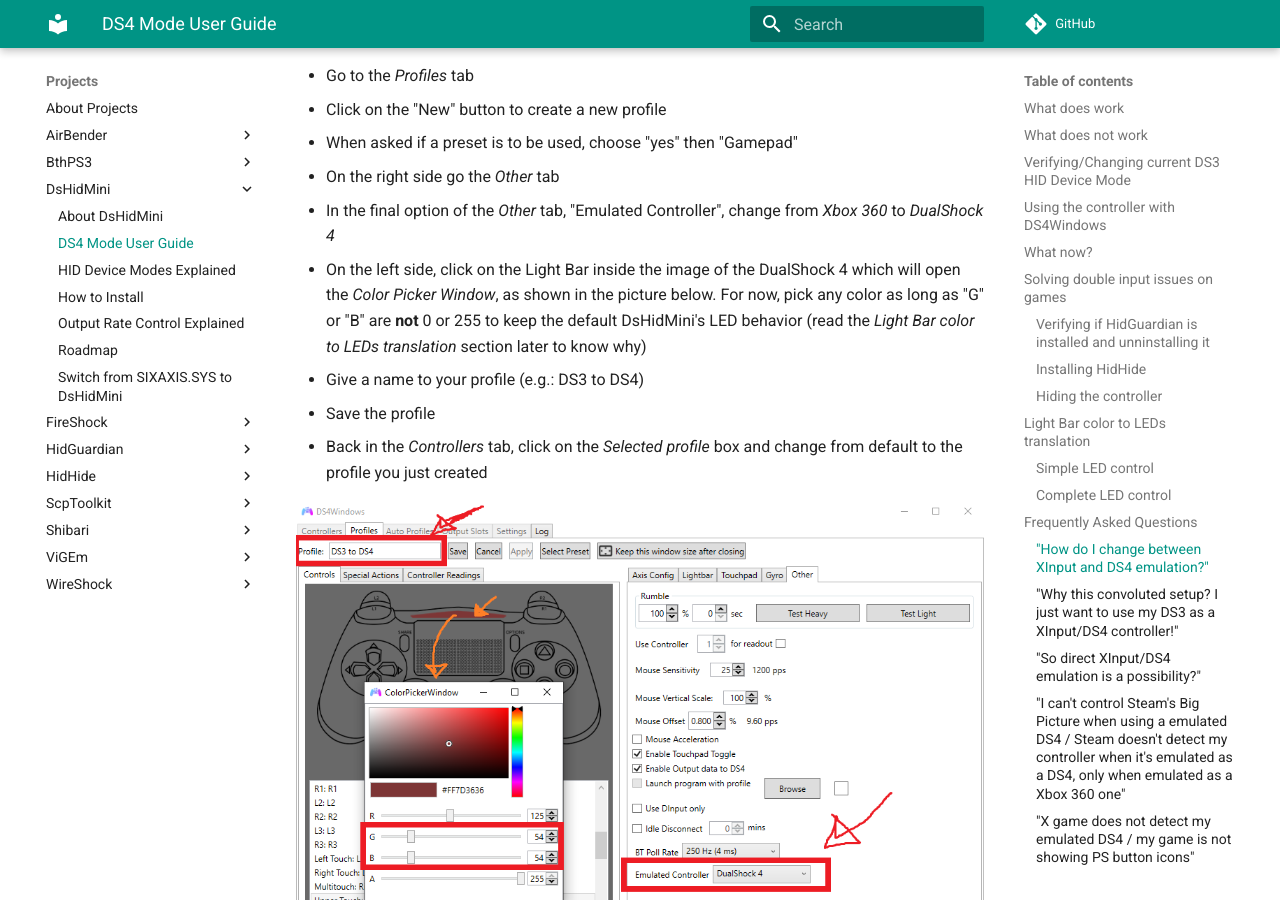
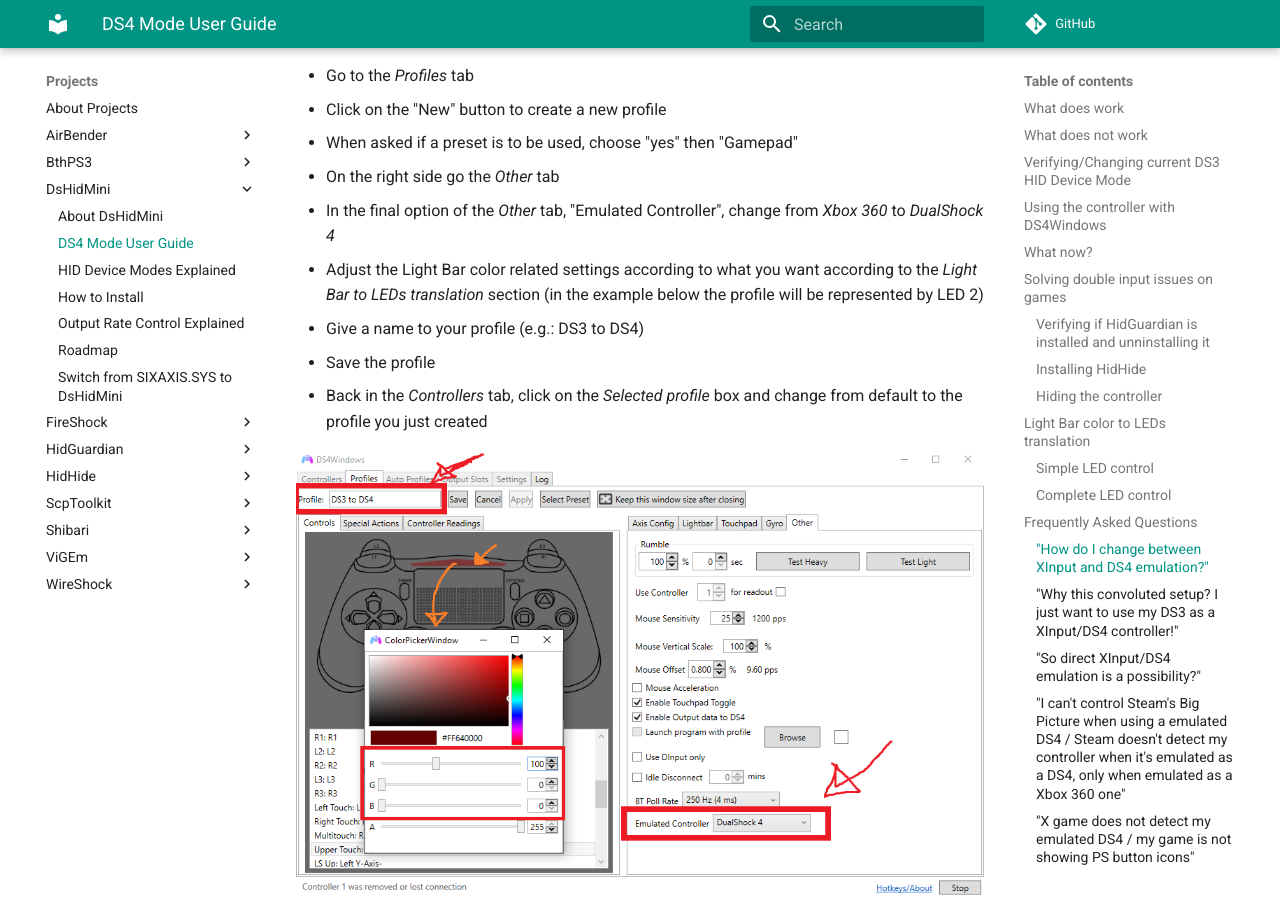
Before and after one commit to nefarius/ViGEm.github.io, an MkDocs documentation site: the page built from docs/projects/DsHidMini/DS4-Mode-User-Guide.md, in a window 1280 px wide and 900 px high, scrolled down 9982 px. Built offline with MkDocs 1.6.1 and Material for MkDocs 9.7.7, drawn with Linux system fonts in a browser that asks for light colours; comment, search, counter and statistics services are not loaded.

Commit message:
Changes to profile creation example

```diff
--- a/docs/projects/DsHidMini/DS4-Mode-User-Guide.md
+++ b/docs/projects/DsHidMini/DS4-Mode-User-Guide.md
@@ -189,7 +189,7 @@
 - When asked if a preset is to be used, choose "yes" then "Gamepad"
 - On the right side go the _Other_ tab
 - In the final option of the _Other_ tab, "Emulated Controller", change from _Xbox 360_ to _DualShock 4_
-- On the left side, click on the Light Bar inside the image of the DualShock 4 which will open the _Color Picker Window_, as shown in the picture below. For now, pick any color as long as "G" or "B" are __not__ 0 or 255 to keep the default DsHidMini's LED behavior (read the _Light Bar color to LEDs translation_ section later to know why)
+- Adjust the Light Bar color related settings according to what you want according to the _Light Bar to LEDs translation_ section (in the example below the profile will be represented by LED 2)
 - Give a name to your profile (e.g.: DS3 to DS4)
 - Save the profile
 - Back in the _Controllers_ tab, click on the _Selected profile_ box and change from default to the profile you just created
```
Also changed, not shown: docs/projects/DsHidMini/images/Ds4Profile.png.
